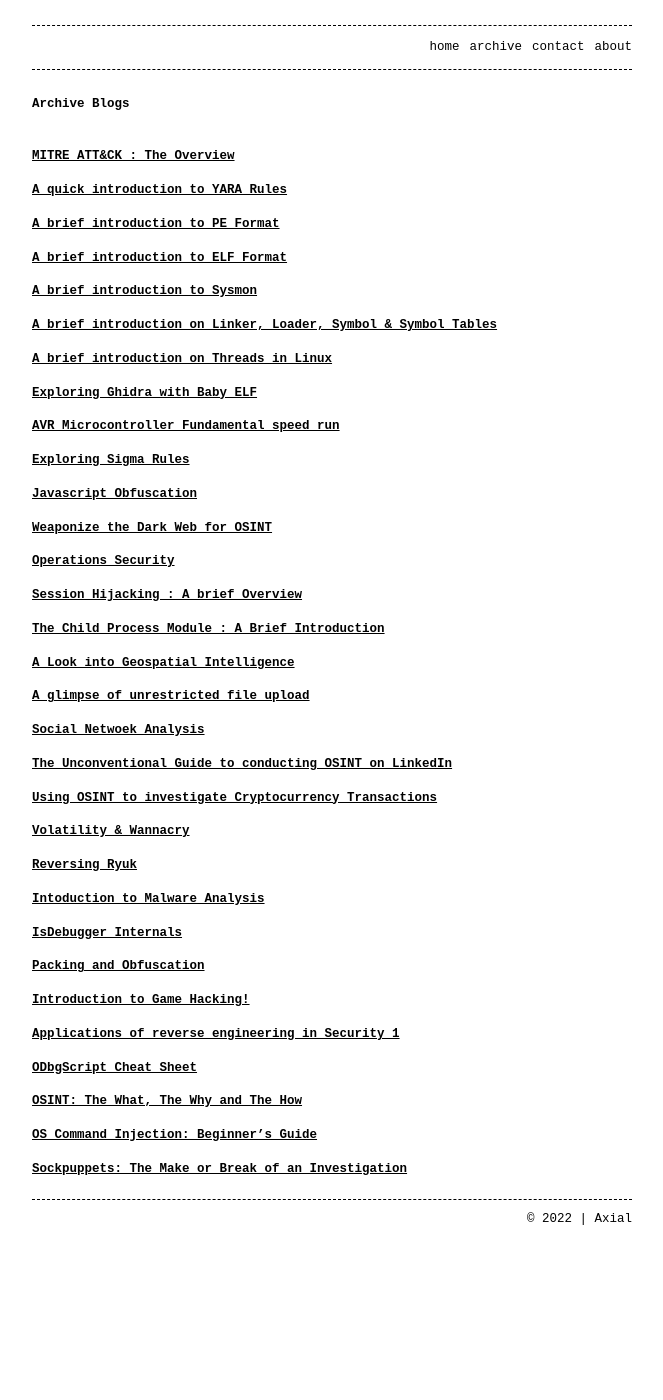
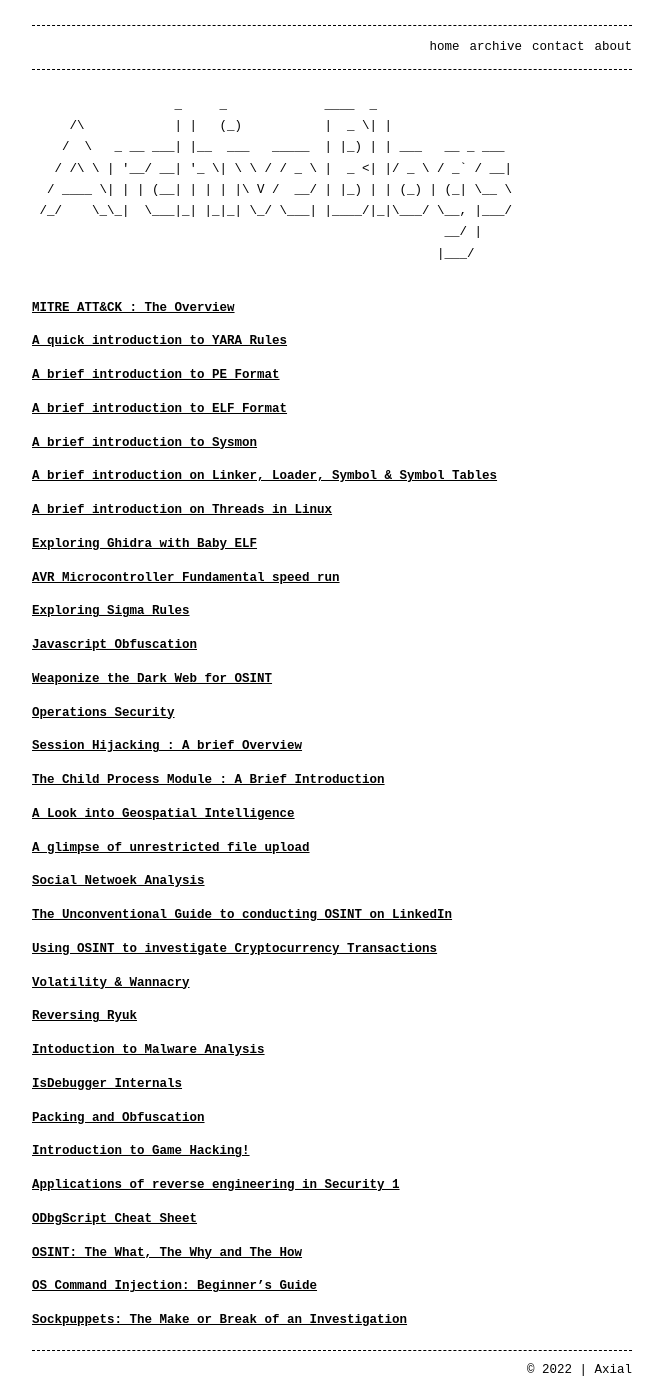
Before and after one commit to RixedLabs/RixedLabs.github.io, a Jekyll site: the page built from archive.md, in a window 1280 px wide. Shown: the whole page, without its empty margins (308-971 px from the left). Built offline with Jekyll 4.4.1, drawn with Linux system fonts in a browser that asks for light colours; our own code applies the rules of GitHub Pages for plain Markdown files; before the commit the page ends 1248 px from its top, so only the background shows below that.

Commit message:
Update archive.md

```diff
--- a/archive.md
+++ b/archive.md
@@ -2,7 +2,15 @@
 title: archive
 ---
 
-# **Archive Blogs**
+<pre>
+                   _     _             ____  _
+     /\            | |   (_)           |  _ \| |
+    /  \   _ __ ___| |__  ___   _____  | |_) | | ___   __ _ ___
+   / /\ \ | '__/ __| '_ \| \ \ / / _ \ |  _ <| |/ _ \ / _` / __|
+  / ____ \| | | (__| | | | |\ V /  __/ | |_) | | (_) | (_| \__ \
+ /_/    \_\_|  \___|_| |_|_| \_/ \___| |____/|_|\___/ \__, |___/
+                                                       __/ |
+                                                      |___/     </pre>
 <br />
 
 **[MITRE ATT&CK : The Overview](https://medium.com/ax1al/mitre-att-ck-the-overview-6fab9a58c425)**
```
